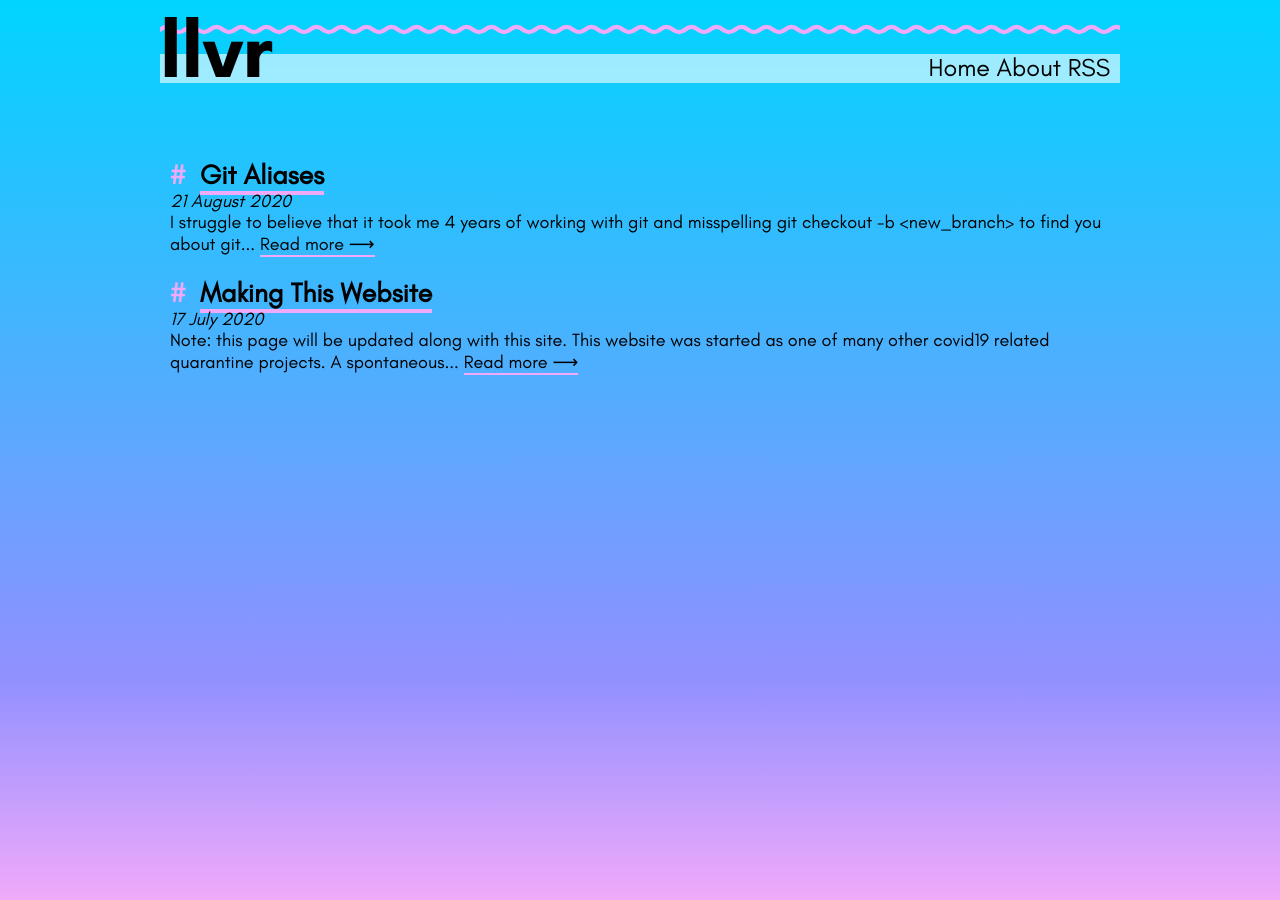
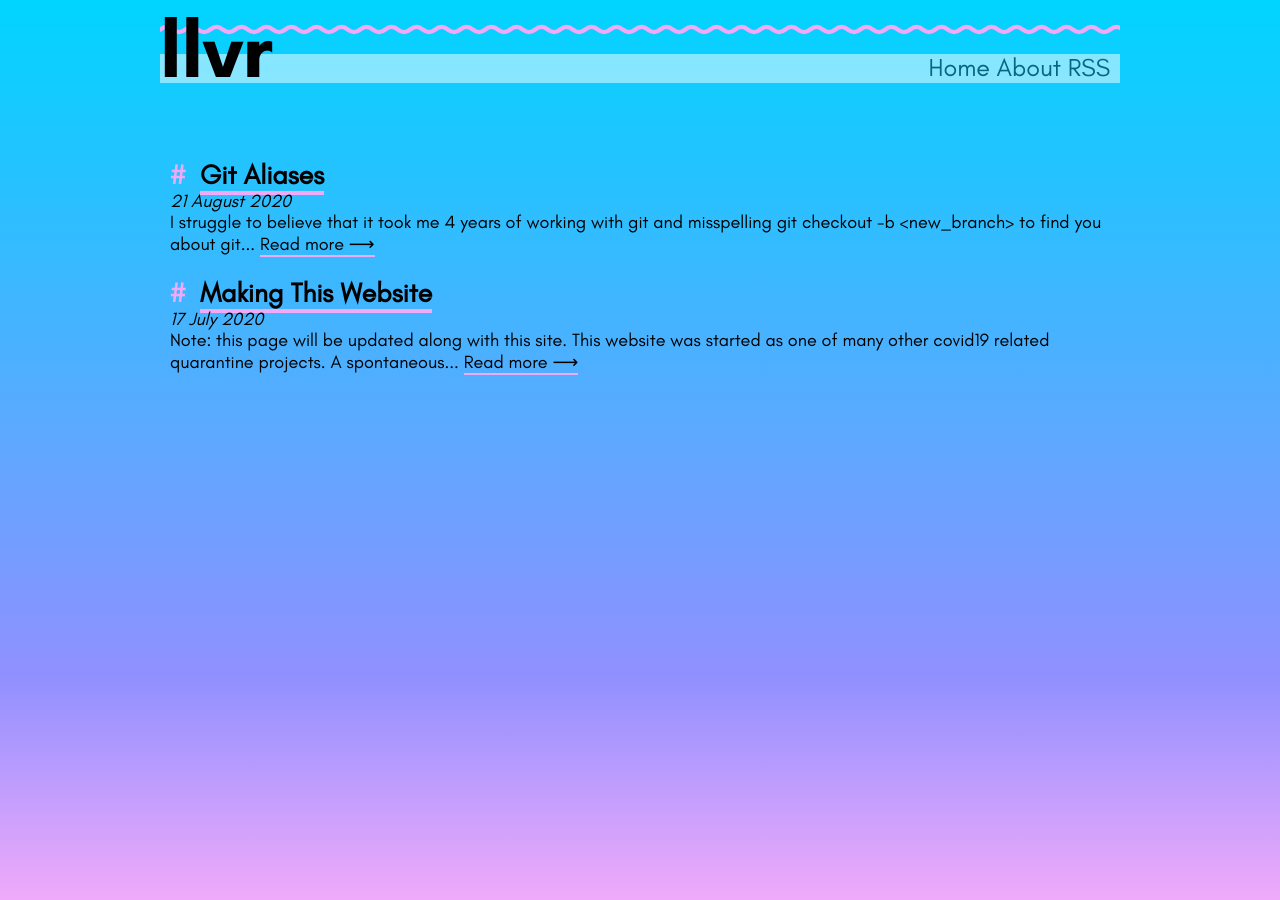
Before and after one commit to 2ar0n/2ar0n.github.io, a Jekyll site: the page built from index.md, in a window 1280 px wide. Built offline with Jekyll 4.4.1, drawn with Linux system fonts in a browser that asks for light colours.

Commit message:
Fixed some colors.

```diff
--- a/_sass/main.scss
+++ b/_sass/main.scss
@@ -2,6 +2,7 @@
     --black: #000000;
     --dark-grey: #A9A9A9;
     --almost-white: #FAFAFA;
+    --white: #FFFFFF;
 
     /* Light mode colors */
     --pink: #f0aafa;
@@ -9,9 +10,9 @@
     --purple: #9090ff;
 
     /* Dark mode colors */
-    --dark-pink: #461a4d;
+    --dark-pink: #81448C;
     --dark-blue: #00104f;
-    --dark-purple: #1a1a37;
+    --dark-purple: #461a4d;
 }
 
 /* Set default theme to light theme */
@@ -21,6 +22,7 @@
     --c-background-gradient-end: var(--pink);
     --c-text: var(--black);
     --c-accent: var(--pink);
+    --c-navbar: var(--white);
 }
 
 @media (prefers-color-scheme: dark) {
@@ -30,6 +32,7 @@
         --c-background-gradient-end: var(--dark-pink);
         --c-text: var(--almost-white);
         --c-accent: var(--pink);
+        --c-navbar: var(--purple);
     }
 }
 
@@ -64,7 +67,8 @@
 }
 
 nav {
-    background: rgba(255, 255, 255, 0.6);
+    background: var(--c-navbar);
+    opacity: 0.5;
     text-align: right;
     padding-right: 10px;
     font-size: 25px;
```
